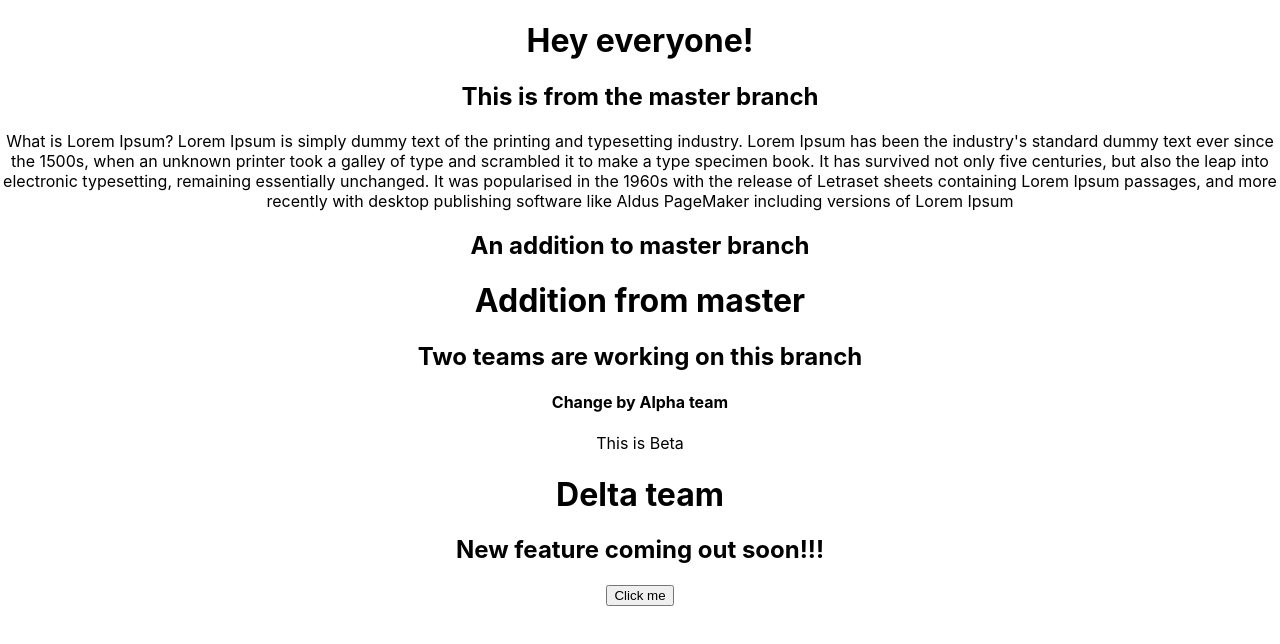
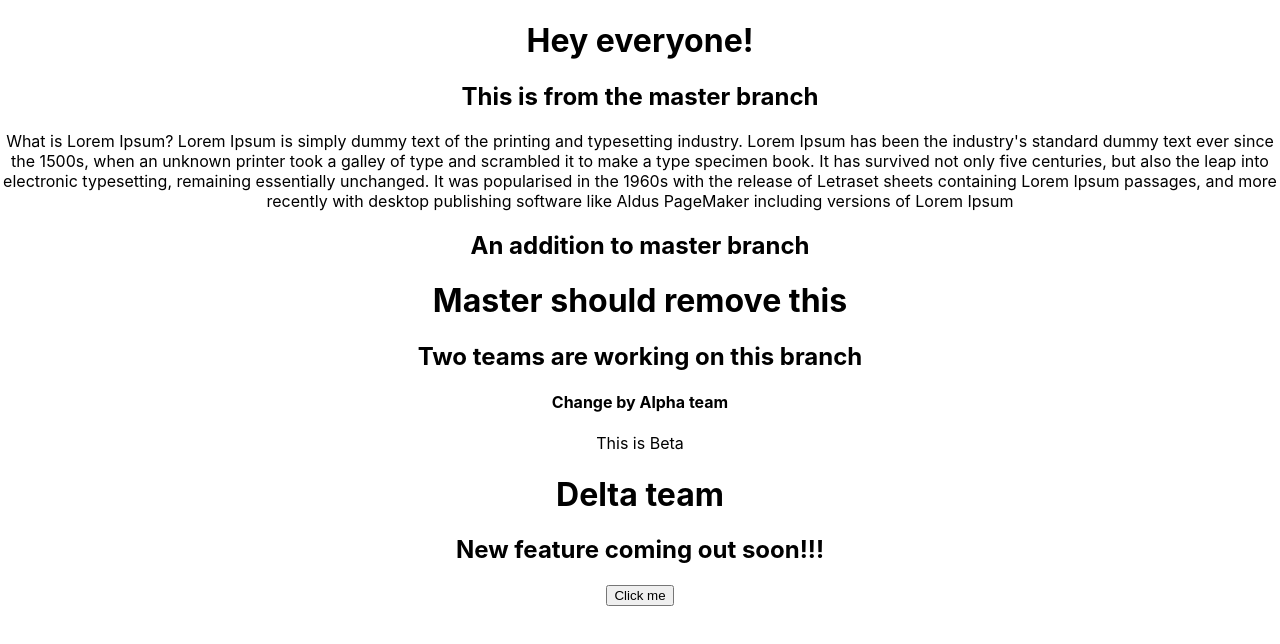
Before and after one commit to Majestic1992/practice, a React (Create React App) app: page / in a window 1280 px wide. Shown: the top 644 px of the page. Built offline with nearby package versions, Linux system fonts and the light colour scheme.

Commit message:
new commit

```diff
--- a/src/components/Alpha.js
+++ b/src/components/Alpha.js
@@ -3,7 +3,7 @@ import React from "react";
 const Alpha = () => {
   return (
     <div>
-      <h1>Addition from master</h1>
+      <h1>Master should remove this</h1>
       <h2>Two teams are working on this branch</h2>
       <h4>Change by Alpha team</h4>
     </div>
```
